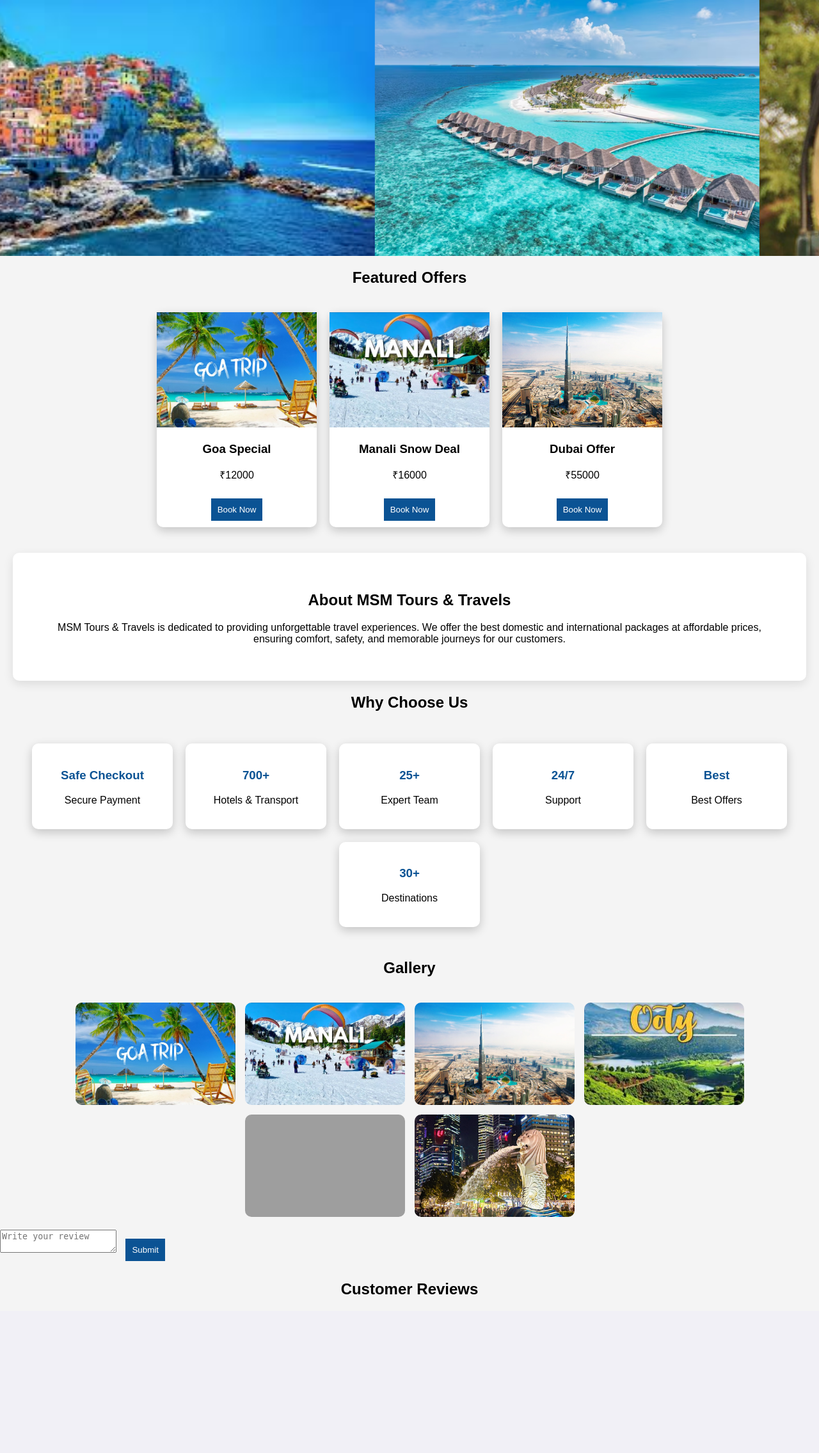
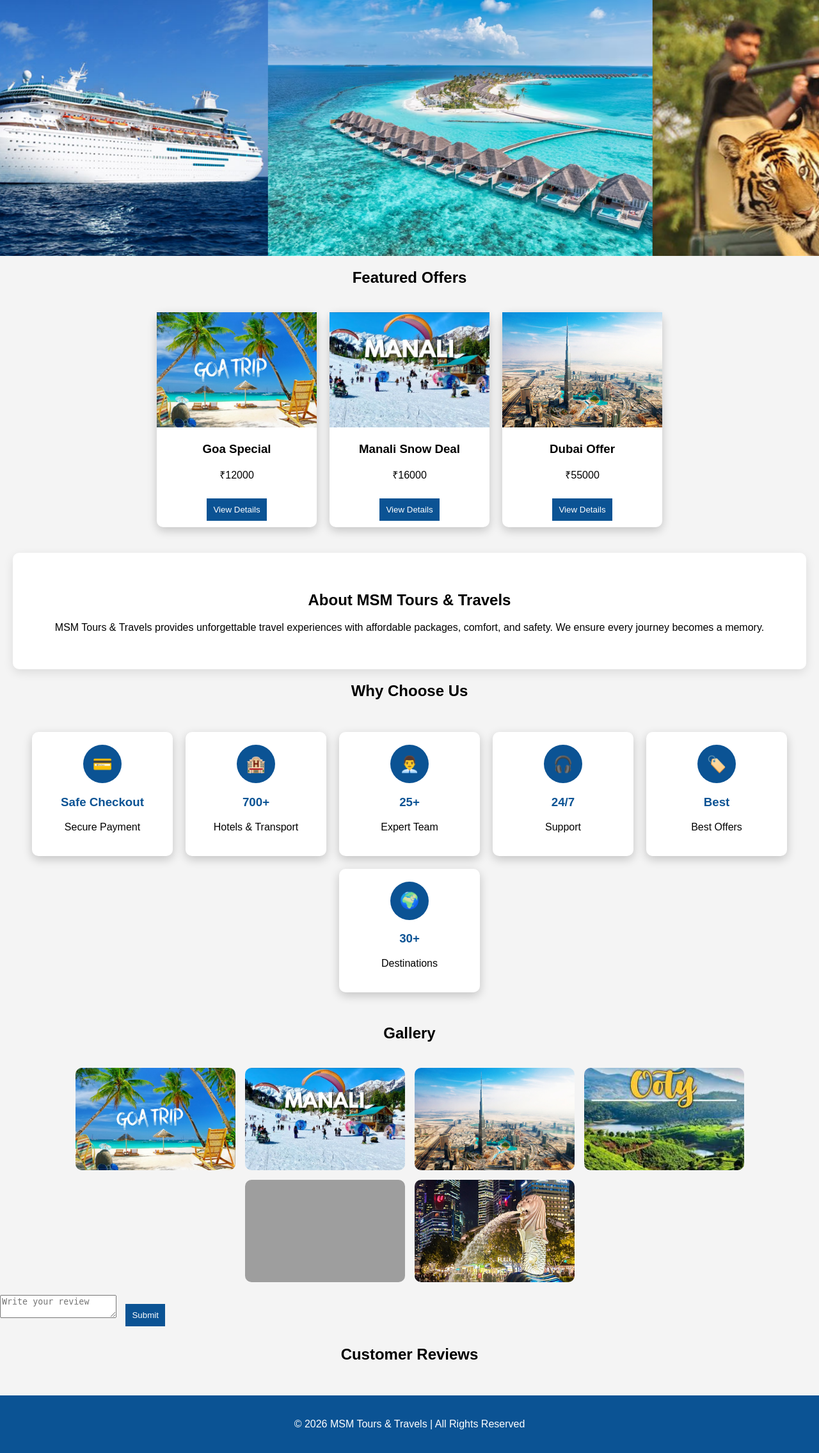
Before and after one commit to Michelle3212/MSM-Tours-Travels, a Flask app: page / in a window 1280 px wide. Shown: the part 98-2369 px from the top of the page at 64% size. Before the commit the page ends 2121 px from the top, so only its background shows below. Run offline with Flask 3, Linux system fonts and the light colour scheme; data that the repository does not hold is empty; grey boxes are pictures that could not be loaded.

Commit message:
new image

```diff
--- a/static/style.css
+++ b/static/style.css
@@ -210,3 +210,24 @@ transform:translateY(-8px);
 .why-card h3{
 color:#0b5394;
 }
+
+.icon{
+width:60px;
+height:60px;
+background:#0b5394;
+color:white;
+display:flex;
+align-items:center;
+justify-content:center;
+border-radius:50%;
+font-size:25px;
+margin:0 auto 10px;
+}
+
+.footer{
+text-align:center;
+padding:20px;
+background:#0b5394;
+color:white;
+margin-top:30px;
+}
--- a/templates/index.html
+++ b/templates/index.html
@@ -1,5 +1,6 @@
 <!DOCTYPE html>
 <html>
+
 <head>
 <title>MSM Tours</title>
 <meta name="viewport" content="width=device-width, initial-scale=1.0">
@@ -8,6 +9,7 @@
 
 <body>
 
+<!-- NAVBAR -->
 <nav class="navbar">
 <h2>MSM Tours</h2>
 <div>
@@ -30,8 +32,8 @@
 <div class="slider">
   <div class="slides">
 
-    <!-- ORIGINAL IMAGES -->
-    <img src="/static/images/italy.jpg">
+    <!-- IMAGES -->
+    <img src="/static/images/cruise.jpg">
     <img src="/static/images/maldives.jpg">
     <img src="/static/images/wild.jpg">
     <img src="/static/images/dubai.jpg">
@@ -50,8 +52,8 @@
     <img src="/static/images/rajasthan.jpg">
     <img src="/static/images/vac.jpg">
 
-    <!-- DUPLICATE SAME IMAGES AGAIN (IMPORTANT) -->
-    <img src="/static/images/italy.jpg">
+    <!-- DUPLICATE FOR LOOP -->
+    <img src="/static/images/cruise.jpg">
     <img src="/static/images/maldives.jpg">
     <img src="/static/images/wild.jpg">
     <img src="/static/images/dubai.jpg">
@@ -73,6 +75,7 @@
   </div>
 </div>
 
+<!-- FEATURED OFFERS -->
 <h2 class="section-title">Featured Offers</h2>
 
 <div class="packages">
@@ -81,85 +84,90 @@
 <img src="/static/images/goa.jpg">
 <h3>Goa Special</h3>
 <p>₹12000</p>
-<a href="/booking"><button>Book Now</button></a>
+<a href="/package/Goa"><button>View Details</button></a>
 </div>
 
 <div class="card">
 <img src="/static/images/manali.jpg">
 <h3>Manali Snow Deal</h3>
 <p>₹16000</p>
-<a href="/booking"><button>Book Now</button></a>
+<a href="/package/Manali"><button>View Details</button></a>
 </div>
 
 <div class="card">
 <img src="/static/images/dubai.jpg">
 <h3>Dubai Offer</h3>
 <p>₹55000</p>
-<a href="/booking"><button>Book Now</button></a>
+<a href="/package/Dubai"><button>View Details</button></a>
 </div>
 
 </div>
 
+<!-- ABOUT -->
 <section class="about">
 <h2>About MSM Tours & Travels</h2>
+<p>
+MSM Tours & Travels provides unforgettable travel experiences with affordable
+packages, comfort, and safety. We ensure every journey becomes a memory.
+</p>
+</section>
 
-<p>
-MSM Tours & Travels is dedicated to providing unforgettable travel experiences.
-We offer the best domestic and international packages at affordable prices,
-ensuring comfort, safety, and memorable journeys for our customers.
-</p>
-
-</section>
+<!-- WHY CHOOSE US -->
 <h2 class="section-title">Why Choose Us</h2>
 
 <div class="why-us">
 
 <div class="why-card">
+<div class="icon">💳</div>
 <h3>Safe Checkout</h3>
 <p>Secure Payment</p>
 </div>
 
 <div class="why-card">
+<div class="icon">🏨</div>
 <h3>700+</h3>
 <p>Hotels & Transport</p>
 </div>
 
 <div class="why-card">
+<div class="icon">👨‍💼</div>
 <h3>25+</h3>
 <p>Expert Team</p>
 </div>
 
 <div class="why-card">
+<div class="icon">🎧</div>
 <h3>24/7</h3>
 <p>Support</p>
 </div>
 
 <div class="why-card">
+<div class="icon">🏷️</div>
 <h3>Best</h3>
 <p>Best Offers</p>
 </div>
 
 <div class="why-card">
+<div class="icon">🌍</div>
 <h3>30+</h3>
 <p>Destinations</p>
 </div>
 
 </div>
 
+<!-- GALLERY -->
 <h2 class="section-title">Gallery</h2>
 
 <div class="gallery">
-
 <img src="/static/images/goa.jpg">
 <img src="/static/images/manali.jpg">
 <img src="/static/images/dubai.jpg">
 <img src="/static/images/ooty.jpg">
 <img src="/static/images/kerala.jpg">
 <img src="/static/images/singapore.jpg">
-
 </div>
 
-<!-- ADD REVIEW -->
+<!-- REVIEW -->
 <div class="review-box">
 <form method="POST" action="/review">
 <textarea name="review" placeholder="Write your review"></textarea>
@@ -167,7 +175,6 @@ ensuring comfort, safety, and memorable journeys for our customers.
 </form>
 </div>
 
-<!-- SHOW REVIEWS -->
 <h2 class="section-title">Customer Reviews</h2>
 <div class="reviews">
 {% for r in reviews %}
@@ -178,5 +185,10 @@ ensuring comfort, safety, and memorable journeys for our customers.
 {% endfor %}
 </div>
 
+<!-- FOOTER -->
+<footer class="footer">
+<p>© 2026 MSM Tours & Travels | All Rights Reserved</p>
+</footer>
+
 </body>
 </html>
```
